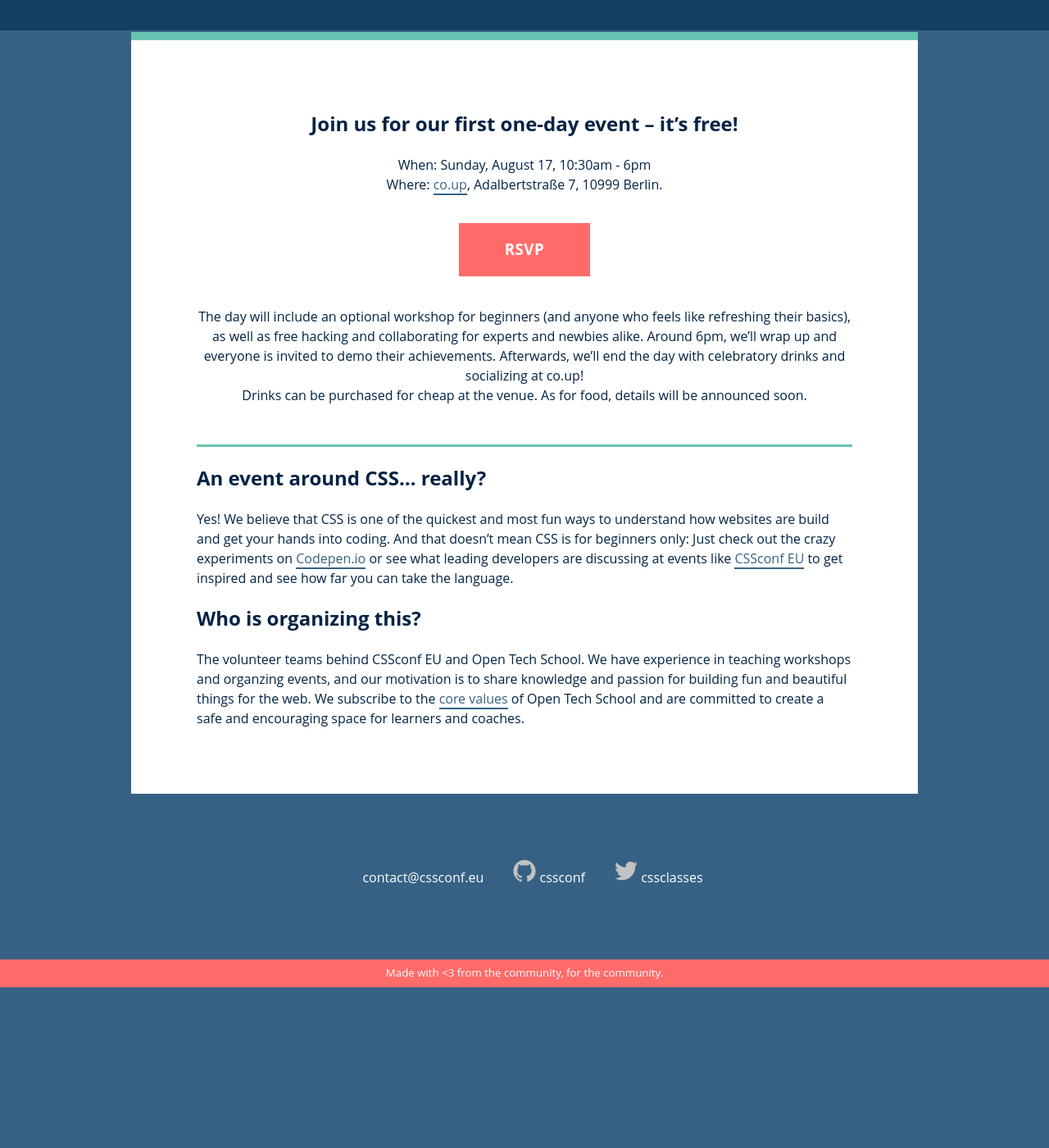
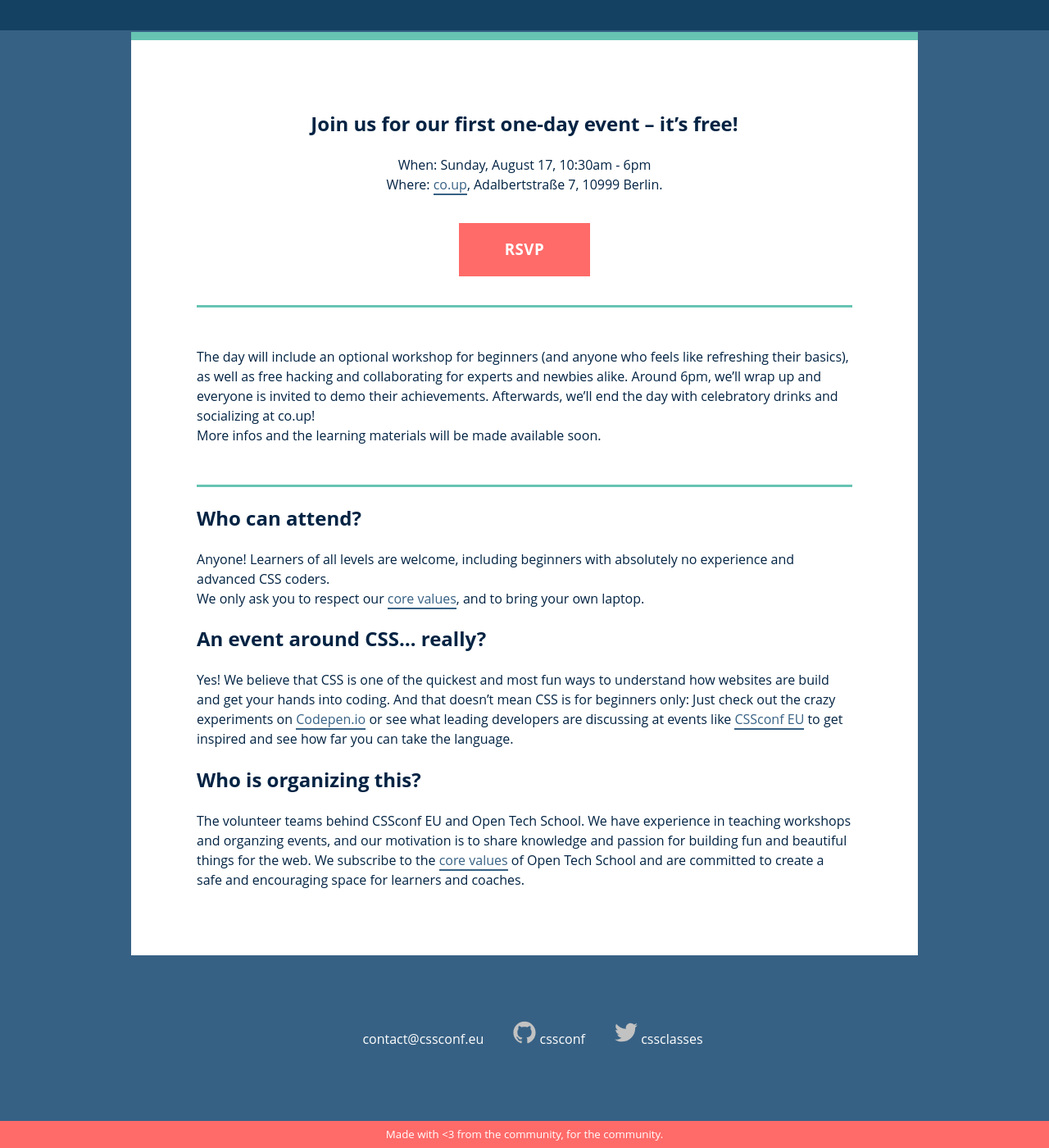
Before and after one commit to cssconf/CSSclasses--old, a Jekyll site: the page built from index.html, in a window 1280 px wide and 1400 px high, scrolled down 329 px. Shown: the whole window at 82% size. Built offline with Jekyll 4.4.1, drawn with Linux system fonts in a browser that asks for light colours; before the commit the page ends 1533 px from its top, so only the background shows below that.

Commit message:
finalize landing page

```diff
--- a/_sass/_typography.scss
+++ b/_sass/_typography.scss
@@ -54,9 +54,10 @@
 }
 
 .lead-p {
-  text-align: center;
+  padding-top: 2em;
   padding-bottom: 2em;
   border-bottom: 3px solid $color_teal;
+  border-top: 3px solid $color_teal;
 }
 
 ul {
--- a/_sass/screen.scss
+++ b/_sass/screen.scss
@@ -46,7 +46,7 @@
   }
 }
 
-.button {
+.button, .button:visited {
   display: inline-block;
   margin: 1em auto;
   padding: 1em 3em;
@@ -55,6 +55,7 @@
   font-size: 1.17em;
   color: $color_bg;
   background-color: $color_red;
+  border: none;
 }
 
 .site-header, .site-footer, .main-content {
--- a/css/screen.css
+++ b/css/screen.css
@@ -899,22 +899,23 @@
 
 /* line 56, ../_sass/_typography.scss */
 .lead-p {
-  text-align: center;
+  padding-top: 2em;
   padding-bottom: 2em;
   border-bottom: 3px solid #67c4b3;
+  border-top: 3px solid #67c4b3;
 }
 
-/* line 62, ../_sass/_typography.scss */
+/* line 63, ../_sass/_typography.scss */
 ul {
   padding-left: 20px;
 }
 
-/* line 65, ../_sass/_typography.scss */
+/* line 66, ../_sass/_typography.scss */
 .mark {
   background-color: red;
 }
 
-/* line 69, ../_sass/_typography.scss */
+/* line 70, ../_sass/_typography.scss */
 .site-title {
   font-weight: bold;
   font-size: 3em;
@@ -963,7 +964,7 @@
 }
 
 /* line 49, ../_sass/screen.scss */
-.button {
+.button, .button:visited {
   display: inline-block;
   margin: 1em auto;
   padding: 1em 3em;
@@ -973,32 +974,33 @@
   font-size: 1.17em;
   color: white;
   background-color: #ff6b69;
+  border: none;
 }
 
-/* line 60, ../_sass/screen.scss */
+/* line 61, ../_sass/screen.scss */
 .site-header, .site-footer, .main-content {
   max-width: 36em;
   margin: 2em auto;
 }
 
-/* line 64, ../_sass/screen.scss */
+/* line 65, ../_sass/screen.scss */
 .site-header, .site-footer {
   color: #FFF;
   text-align: center;
   padding: 1em;
 }
 
-/* line 71, ../_sass/screen.scss */
+/* line 72, ../_sass/screen.scss */
 .footer-list li {
   display: inline-block;
   list-style: none;
 }
-/* line 74, ../_sass/screen.scss */
+/* line 75, ../_sass/screen.scss */
 .footer-list li a {
   padding: .5em 1em;
 }
 
-/* line 80, ../_sass/screen.scss */
+/* line 81, ../_sass/screen.scss */
 .end-note {
   background-color: #ff6b69;
   color: white;
@@ -1007,7 +1009,7 @@
   padding: .5em;
 }
 
-/* line 88, ../_sass/screen.scss */
+/* line 89, ../_sass/screen.scss */
 .main-content {
   max-width: 60em;
   padding: 1em;
@@ -1015,7 +1017,7 @@
   border-top: 10px solid #67c4b3;
 }
 
-/* line 95, ../_sass/screen.scss */
+/* line 96, ../_sass/screen.scss */
 .site-nav {
   position: fixed;
   top: 0;
@@ -1028,39 +1030,39 @@
   text-transform: uppercase;
   letter-spacing: .025em;
 }
-/* line 105, ../_sass/screen.scss */
+/* line 106, ../_sass/screen.scss */
 .site-nav a {
   display: inline-block;
   padding: .5em 1em;
   border: 0;
 }
 
-/* line 114, ../_sass/screen.scss */
+/* line 115, ../_sass/screen.scss */
 .icon svg {
   width: 28px;
 }
 
-/* line 121, ../_sass/screen.scss */
+/* line 122, ../_sass/screen.scss */
 code {
   background-color: #f0f0f0;
 }
 
-/* line 125, ../_sass/screen.scss */
+/* line 126, ../_sass/screen.scss */
 .highlight {
   padding: 5px;
   background-color: #f0f0f0;
 }
-/* line 128, ../_sass/screen.scss */
+/* line 129, ../_sass/screen.scss */
 .highlight pre {
   margin: 0;
 }
 
-/* line 133, ../_sass/screen.scss */
+/* line 134, ../_sass/screen.scss */
 .sidebyside {
   display: block;
   position: relative;
 }
-/* line 136, ../_sass/screen.scss */
+/* line 137, ../_sass/screen.scss */
 .sidebyside:before {
   content: ' ';
   position: absolute;
@@ -1071,7 +1073,7 @@
   display: block;
   z-index: 0;
 }
-/* line 146, ../_sass/screen.scss */
+/* line 147, ../_sass/screen.scss */
 .sidebyside .description {
   width: 50%;
   display: inline-block;
@@ -1084,7 +1086,7 @@
   -webkit-user-select: none;
   user-select: none;
 }
-/* line 158, ../_sass/screen.scss */
+/* line 159, ../_sass/screen.scss */
 .sidebyside .highlight {
   width: 49%;
   display: inline-block;
@@ -1094,39 +1096,39 @@
   z-index: 1;
   position: relative;
 }
-/* line 167, ../_sass/screen.scss */
+/* line 168, ../_sass/screen.scss */
 .sidebyside .highlight pre {
   margin: 0;
 }
 
 @media screen and (min-width: 25em) {
-  /* line 173, ../_sass/screen.scss */
+  /* line 174, ../_sass/screen.scss */
   body {
     font-size: 16px;
   }
 
-  /* line 176, ../_sass/screen.scss */
+  /* line 177, ../_sass/screen.scss */
   .site-header, .site-footer {
     padding: 2em 2em;
   }
 
-  /* line 179, ../_sass/screen.scss */
+  /* line 180, ../_sass/screen.scss */
   .main-content {
     padding: 3em 2em;
   }
 }
 @media screen and (min-width: 42.5em) {
-  /* line 184, ../_sass/screen.scss */
+  /* line 185, ../_sass/screen.scss */
   .site-header, .site-footer {
     padding: 2em 3em;
   }
 
-  /* line 187, ../_sass/screen.scss */
+  /* line 188, ../_sass/screen.scss */
   .main-content {
     padding: 4em 5em;
   }
 }
-/* line 192, ../_sass/screen.scss */
+/* line 193, ../_sass/screen.scss */
 .list-wo-bullets {
   padding: 0;
   list-style: none;
--- a/index.html
+++ b/index.html
@@ -3,22 +3,25 @@
 ---
 
 <h2 class="t-center">Join us for our first one-day event – it’s free!</h2>
-<div class="lead-p">
 
-    <p>When: Sunday, August 17, 10:30am - 6pm
+<p class="t-center">
+  When: Sunday, August 17, 10:30am - 6pm
   <br>
   Where: <a href="http://co-up.de/">co.up</a>, Adalbertstraße 7, 10999 Berlin.
   <br>
 </p>
-  <p>
+<p class="t-center">
   <a href="http://www.meetup.com/opentechschool-berlin/events/199567452/" class="button">
     RSVP
   </a>
 </p>
+
+<div class="lead-p">
+
   <p>
     The day will include an optional workshop for beginners (and anyone who feels like refreshing their basics), as well as free hacking and collaborating for experts and newbies alike. Around 6pm, we’ll wrap up and everyone is invited to demo their achievements. Afterwards, we’ll end the day with celebratory drinks and socializing at co.up!
     <br>
-    Drinks can be purchased for cheap at the venue. As for food, details will be announced soon.
+    More infos and the learning materials will be made available soon.
   </p>
 
 </div>
@@ -28,12 +31,14 @@
 <p>
   text
 </p>
-
+-->
 
 <h2>Who can attend?</h2>
 <p>
-  Anyone!
-</p> -->
+  Anyone! Learners of all levels are welcome, including beginners with absolutely no experience and advanced CSS coders.
+<br>
+We only ask you to respect our <a href="http://www.opentechschool.org/about.html#core_values">core values</a>, and to bring your own laptop.
+</p>
 
 
 <h2>An event around CSS… really?</h2>
```
Lines whose indentation alone changed are shown as unchanged.
